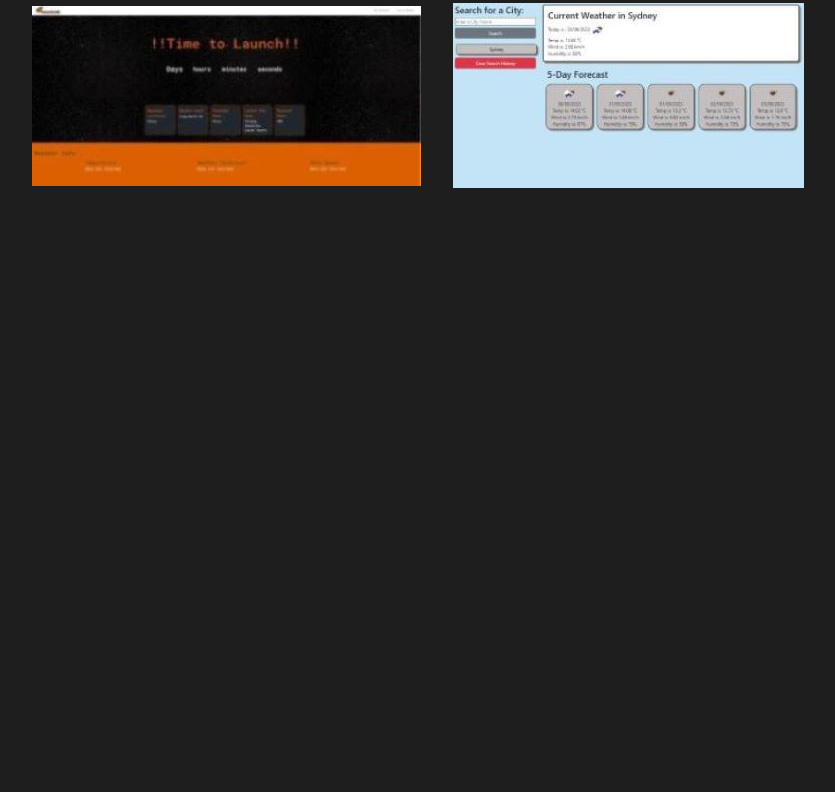
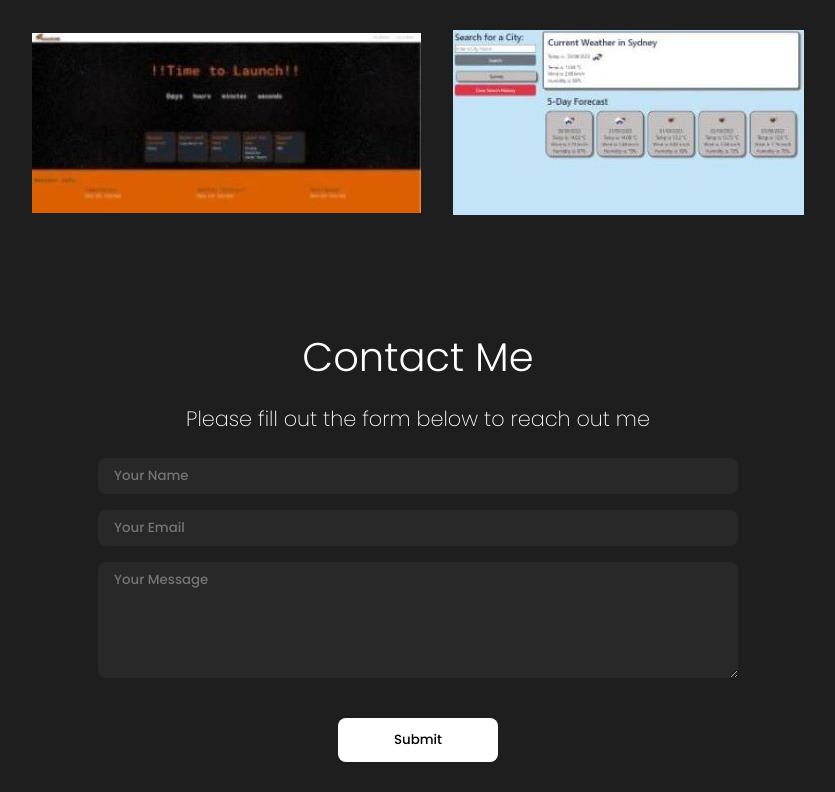
Before and after one commit to Shiby-Mathew/Portfolio-Shiby, a React (Create React App) app: page / in a window 1280 px wide. Shown: the part 2004-2796 px from the top of the page, without its empty margins (222-1057 px from the left). Before the commit the page ends 2228 px from the top, so only its background shows below. Built offline with nearby package versions, Linux system fonts and the light colour scheme; a web font is replaced by a local one.

Commit message:
added contact me section

```diff
--- a/package.json
+++ b/package.json
@@ -8,6 +8,7 @@
     "@testing-library/user-event": "^13.5.0",
     "react": "^18.2.0",
     "react-dom": "^18.2.0",
+    "react-icons": "^4.10.1",
     "react-scripts": "5.0.1",
     "react-scroll": "^1.8.9",
     "web-vitals": "^2.1.4"
--- a/src/App.js
+++ b/src/App.js
@@ -2,6 +2,8 @@ import Navbar from "./components/NavBar/navbar";
 import Intro from "./components/Intro/intro";
 import Skills from "./components/Skills/skills";
 import Portfolio from "./components/Portfolio/portfolio";
+import Contact from "./components/Contact/contact";
+import Footer from "./components/Footer/footer";
 function App() {
   return (
     <div className="App">
@@ -9,6 +11,8 @@ function App() {
       <Intro />
       <Skills />
       <Portfolio />
+      <Contact />
+      <Footer />
     </div>
   );
 }
--- /dev/null
+++ b/src/components/Contact/contact.css
@@ -0,0 +1,67 @@
+.contactPage {
+  min-height: calc(100vh - 40rem);
+  width: 100vw;
+  max-width: 60rem;
+  margin: 0 auto;
+  text-align: center;
+  display: flex;
+  flex-direction: column;
+  align-items: center;
+  justify-content: center;
+
+  /* margin-top: 2rem; */
+}
+.contactPageTitle {
+  /* margin: 2rem 0; */
+  margin-top: 6rem;
+  margin-bottom: 1rem;
+  margin-left: 0;
+  margin-right: 0;
+  font-size: 2.5rem;
+  font-weight: 300;
+}
+.contactDesc {
+  font-size: 1.3rem;
+  font-weight: 200;
+  max-width: 60rem;
+  padding: 1rem;
+}
+.contactForm {
+  margin: 1rem;
+  display: flex;
+  flex-direction: column;
+  justify-content: center;
+  align-items: center;
+  width: 90vw;
+  max-width: 60rem;
+}
+.name,
+.email,
+.msg {
+  font-size: mediun;
+  margin: 0.5rem;
+  padding: 0.5rem 1rem;
+  width: 100%;
+  background: rgb(40, 40, 40);
+  max-width: 40rem;
+  border: none;
+  border-radius: 0.5rem;
+  color: white;
+}
+
+.submitBtn {
+  background: white;
+  border: none;
+  border-radius: 0.5rem;
+  margin: 2rem;
+  padding: 0.75rem 3.5rem;
+}
+.links {
+  display: flex;
+  flex-wrap: wrap;
+}
+.link {
+  height: 3rem;
+  width: 3rem;
+  margin: 0 0.75rem;
+}
--- /dev/null
+++ b/src/components/Contact/contact.js
@@ -0,0 +1,58 @@
+import React from "react";
+import "./contact.css";
+import { FaGithub, FaLinkedin } from "react-icons/fa";
+const Contact = () => {
+  return (
+    <section className="contactPage">
+      <div id="contact">
+        <h1 className="contactPageTitle">Contact Me</h1>
+        <span className="contactDesc">
+          Please fill out the form below to reach out me
+        </span>
+        <form className="contactForm">
+          <input type="text" className="name" placeholder="Your Name" />
+          <input type="email" className="email" placeholder="Your Email" />
+          <textarea
+            name="message"
+            rows="5"
+            className="msg"
+            placeholder="Your Message"
+          ></textarea>
+          <button type="submit" className="submitBtn" value="Send">
+            Submit
+          </button>
+          <address className="links">
+            <a
+              href="https://www.linkedin.com/"
+              target="_blank"
+              rel="noreferrer"
+              className="link"
+            >
+              <FaLinkedin style={{ color: "cyan", fontSize: "26px" }} />
+            </a>
+            <a
+              href="mailto:name@gmail.com"
+              target="_blank"
+              rel="noreferrer"
+              className="link"
+            >
+              <span style={{ textDecoration: "none", color: "cyan" }}>
+                {" "}
+                Email
+              </span>
+            </a>
+            <a
+              href="https://github.com/Shiby-Mathew/react-portfolio"
+              target="_blank"
+              rel="noreferrer"
+              className="link"
+            >
+              <FaGithub style={{ color: "cyan", fontSize: "26px" }} />
+            </a>
+          </address>
+        </form>
+      </div>
+    </section>
+  );
+};
+export default Contact;
--- /dev/null
+++ b/src/components/Footer/footer.css
@@ -0,0 +1,10 @@
+.footer {
+  width: 100vw;
+  height: 4rem;
+  background: rgb(40, 40, 40);
+  display: flex;
+  align-items: center;
+  justify-content: center;
+  font-weight: 300;
+  font-size: small;
+}
--- /dev/null
+++ b/src/components/Footer/footer.js
@@ -0,0 +1,10 @@
+import React from "react";
+import "./footer.css";
+const Footer = () => {
+  return (
+    <footer className="footer">
+      Copyright &#169; 2023 Shiby Mathew. All right recevied
+    </footer>
+  );
+};
+export default Footer;
--- a/src/components/Intro/intro.js
+++ b/src/components/Intro/intro.js
@@ -13,7 +13,7 @@ const Intro = () => {
         </span>
         <p className="introPara">
           I am a skilled and passionate developer, recently graduated Full Stack
-          Developer <br /> Bootcamp from University of Sydney
+          Developer <br /> Bootcamp from <strong> University of Sydney</strong>
         </p>
       </div>
       <img src={bg} alt="bg" className="bg" />
--- a/src/components/NavBar/navbar.css
+++ b/src/components/NavBar/navbar.css
@@ -24,7 +24,7 @@ logo {
   /* font-size: 20px; */
 }
 .desktopMenuListItem:hover {
-  color: #eba234;
+  color: cyan;
   padding-bottom: 0.3rem;
-  border-bottom: 1px solid #eba234;
+  border-bottom: 1px solid cyan;
 }
--- a/src/components/NavBar/navbar.js
+++ b/src/components/NavBar/navbar.js
@@ -8,10 +8,50 @@ const Navbar = () => {
     <nav className="navbar">
       {/* <img src={logo} alt="logo" className="logo" /> */}
       <div className="desktopMenu">
-        <Link className="desktopMenuListItem">Home</Link>
-        <Link className="desktopMenuListItem">About</Link>
-        <Link className="desktopMenuListItem">Portfolio</Link>
-        <Link className="desktopMenuListItem">Contact Me</Link>
+        <Link
+          activeClass="active"
+          to="intro"
+          spy={true}
+          smooth={true}
+          offset={-100}
+          duration={500}
+          className="desktopMenuListItem"
+        >
+          Home
+        </Link>
+        <Link
+          activeClass="active"
+          to="skills"
+          spy={true}
+          smooth={true}
+          offset={-100}
+          duration={500}
+          className="desktopMenuListItem"
+        >
+          About
+        </Link>
+        <Link
+          activeClass="active"
+          to="works"
+          spy={true}
+          smooth={true}
+          offset={-100}
+          duration={500}
+          className="desktopMenuListItem"
+        >
+          Portfolio
+        </Link>
+        <Link
+          activeClass="active"
+          to="contact"
+          spy={true}
+          smooth={true}
+          offset={-100}
+          duration={500}
+          className="desktopMenuListItem"
+        >
+          Contact Me
+        </Link>
       </div>
       {/* <button className="desktopMenuButton">
         <img src="" alt="" className="desktopMenuImg" />
@@ -21,11 +61,3 @@ const Navbar = () => {
   );
 };
 export default Navbar;
-
-// import React from "react"
-// const navbar=()=>{
-//     return(
-//         <div>navbar</div>
-//     )
-// }
-// export default navbar
--- a/src/components/Portfolio/portfolio.css
+++ b/src/components/Portfolio/portfolio.css
@@ -23,8 +23,10 @@
   font-weight: 300;
 }
 .worksDesc {
-  font-weight: 300;
-  font-size: 1rem;
+  font-size: 1.3rem;
+  font-weight: 200;
+  max-width: 60rem;
+  padding: 0 2rem;
 }
 .worksImgs {
   display: flex;
@@ -33,7 +35,6 @@
   flex-wrap: wrap;
   width: 100vw;
   max-width: 65rem;
-  margin-bottom: 20px;
 }
 .worksImag {
   object-fit: cover;
--- a/src/components/Skills/skills.css
+++ b/src/components/Skills/skills.css
@@ -2,6 +2,7 @@
   overflow: hidden;
   width: 100vw;
   max-width: 65rem;
+
   margin: 0 auto;
   display: flex;
   flex-direction: column;
@@ -45,11 +46,11 @@
   text-align: center;
 }
 .skillBtn {
-    margin: 3rem 0;
+  /* margin: 3rem 0; */
   padding: 0.5rem 2.5rem;
   border: none;
   border-radius: 2rem;
   background: white;
   font-size: 1rem;
-
+  margin-bottom: 5rem;
 }
--- a/src/components/Skills/skills.js
+++ b/src/components/Skills/skills.js
@@ -18,7 +18,7 @@ const Skills = () => {
           <div className="skillBarText">
             <p class="skills-heading">Front End Skills</p>
             <p>
-              Knowledge in HTML, CSS, and JavaScript, the core languages of
+              Knowledge in HTML, CSS and JavaScript, the core languages of
               front-end development. Knowledge of JavaScript front-end library
               React.
             </p>
```
Also changed, not shown: 1 other file (tests, documents, lock files or other folders).
